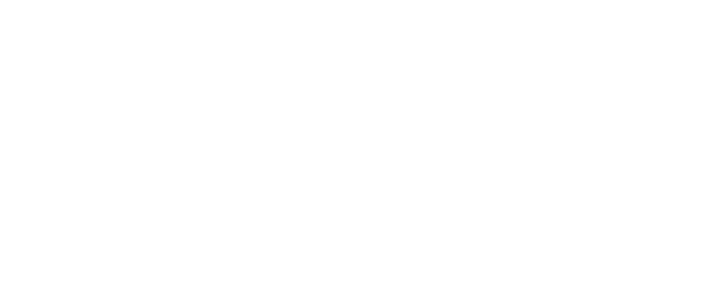
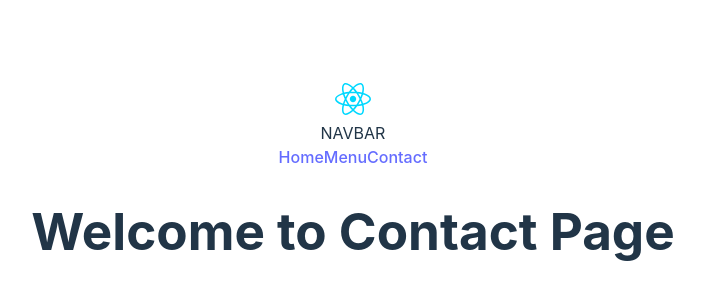
Before and after one commit to GinoongFlores/react-course, a React (Vite) app: page /contact in a window 1280 px wide. Shown: the part 212-512 px from the top of the page, without its empty margins (287-991 px from the left). Built offline with nearby package versions, Linux system fonts and the light colour scheme.

Commit message:
finalized this module

```diff
--- a/package.json
+++ b/package.json
@@ -10,7 +10,8 @@
   },
   "dependencies": {
     "react": "^18.2.0",
-    "react-dom": "^18.2.0"
+    "react-dom": "^18.2.0",
+    "react-router-dom": "^6.8.0"
   },
   "devDependencies": {
     "@types/react": "^18.0.26",
--- a/src/App.jsx
+++ b/src/App.jsx
@@ -1,9 +1,35 @@
 import { useState } from "react";
+import "./App.css";
 import reactLogo from "./assets/react.svg";
-import "./App.css";
+import { Home } from "./pages/Home";
+import { Contact } from "./pages/Contact";
+import { Menu } from "./pages/Menu";
+import { Navbar } from "./Navbar";
+
+import { BrowserRouter as Router, Routes, Route } from "react-router-dom";
+// we can rename imports by adding "as" keyword
 
 function App() {
-	return <div className="App"></div>;
+	return (
+		<div className="App">
+			<img src={reactLogo} className="App-logo" alt="logo" />
+
+			{/* Router specify where our routers are on our components or where can we access the react-router-dom in our components */}
+			<Router>
+				<Navbar />
+
+				{/* Routes define all the specific routes destination */}
+				<Routes>
+					<Route path="/" element={<Home />} />
+					<Route path="/menu" element={<Menu />} />
+					<Route path="/contact" element={<Contact />} />
+
+					{/* we can add an asterisk to the path and an error message to the element to show none pages */}
+					<Route path="*" element={<h1>404: Not Found</h1>} />
+				</Routes>
+			</Router>
+		</div>
+	);
 }
 
 export default App;
--- /dev/null
+++ b/src/Navbar.jsx
@@ -0,0 +1,14 @@
+import { Link } from "react-router-dom";
+
+export const Navbar = () => {
+	return (
+		<div>
+			NAVBAR
+			<br />
+			{/* Link is used to navigate between pages. It's the same as an anchor or a tag. But Link/s will only inside of the Router tag*/}
+			<Link to="/">Home</Link>
+			<Link to="/menu">Menu</Link>
+			<Link to={"/contact"}>Contact</Link>
+		</div>
+	);
+};
--- /dev/null
+++ b/src/pages/Contact.jsx
@@ -0,0 +1,7 @@
+export const Contact = () => {
+	return (
+		<header className="App-header">
+			<h1>Welcome to Contact Page </h1>
+		</header>
+	);
+};
--- /dev/null
+++ b/src/pages/Home.jsx
@@ -0,0 +1,7 @@
+export const Home = () => {
+	return (
+		<header className="App-header">
+			<h1>Welcome to HomePage </h1>
+		</header>
+	);
+};
--- /dev/null
+++ b/src/pages/Menu.jsx
@@ -0,0 +1,7 @@
+export const Menu = () => {
+	return (
+		<header className="App-header">
+			<h1>Welcome to Menu Page </h1>
+		</header>
+	);
+};
```
Also changed, not shown: 1 other file (tests, documents, lock files or other folders).
